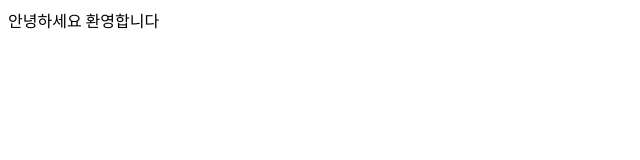
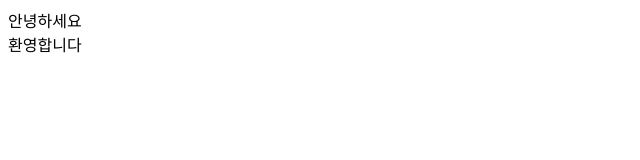
Before and after one commit to xoozy0927/kdt, a plain HTML site: page index.html in a window 1280 px wide. Shown: the whole page, without its empty margins (0-640 px from the left). Drawn offline with Linux system fonts and the light colour scheme.

Commit message:
Update index.html

```diff
--- a/index.html
+++ b/index.html
@@ -6,7 +6,7 @@
     <title>김수지의 웹페이지</title>
 </head>
 <body>
-    안녕하세요
+    안녕하세요<br>
     환영합니다
 </body>
 </html>
```
